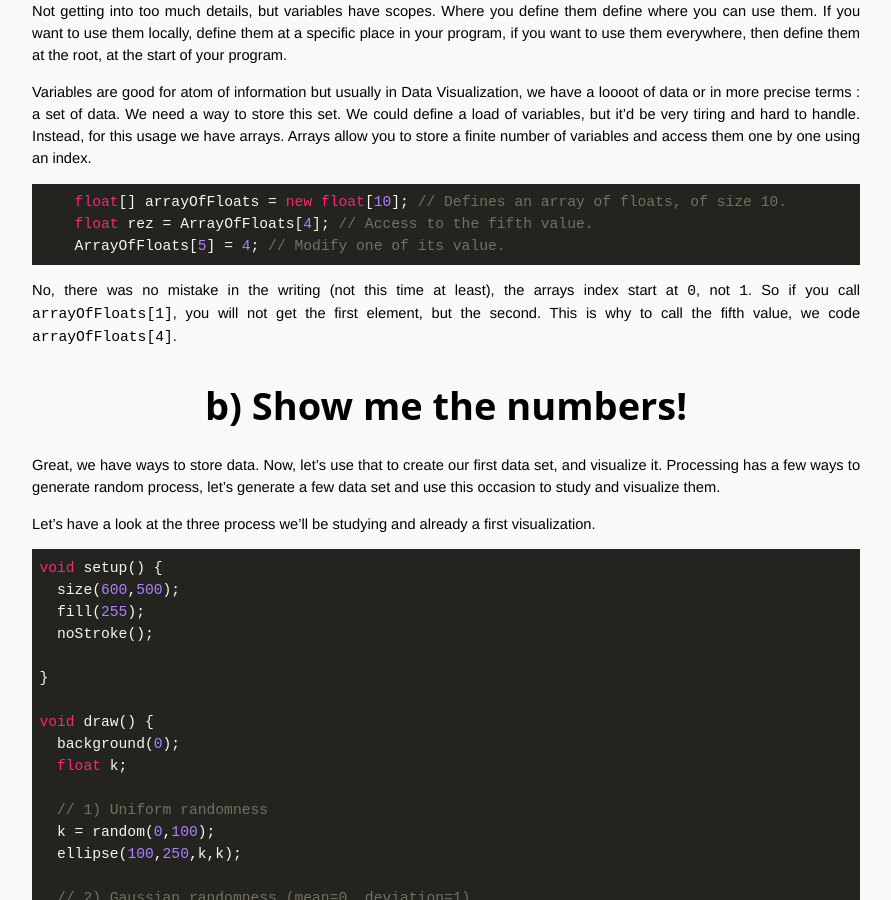
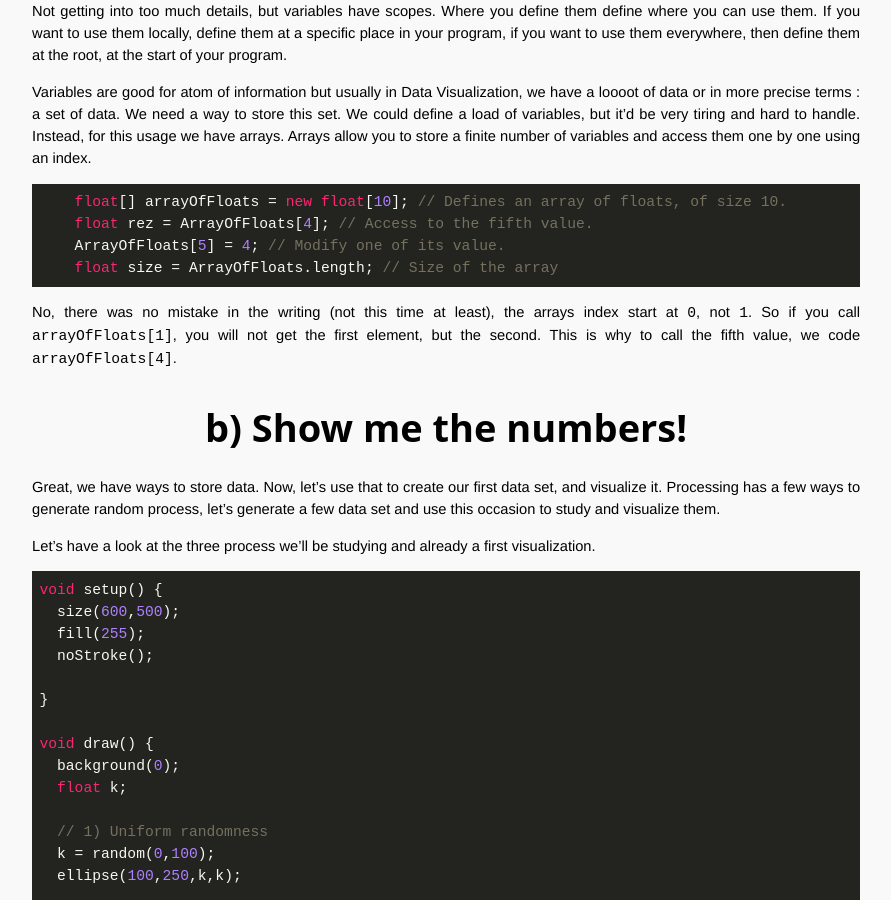
Before and after one commit to OpenTechSchool-Brussels/data-visualisation-with-processing, a Jekyll site: the page built from A-feel-of-data.markdown, in a window 1280 px wide and 900 px high, scrolled down 654 px. Shown: the whole window, without its empty margins (324-1215 px from the left). Built offline with Jekyll 4.4.1, drawn with Linux system fonts in a browser that asks for light colours; Markdown is read by kramdown in place of the engine named in the settings.

Commit message:
Update A-feel-of-data.markdown

````diff
--- a/A-feel-of-data.markdown
+++ b/A-feel-of-data.markdown
@@ -22,6 +22,7 @@ Variables are good for atom of information but usually in Data Visualization, we
     float[] arrayOfFloats = new float[10]; // Defines an array of floats, of size 10.
     float rez = ArrayOfFloats[4]; // Access to the fifth value.
     ArrayOfFloats[5] = 4; // Modify one of its value.
+    float size = ArrayOfFloats.length; // Size of the array
 ```
 
 No, there was no mistake in the writing (not this time at least), the arrays index start at `0`, not `1`. So if you call `arrayOfFloats[1]`, you will not get the first element, but the second. This is why to call the fifth value, we code `arrayOfFloats[4]`.
````
